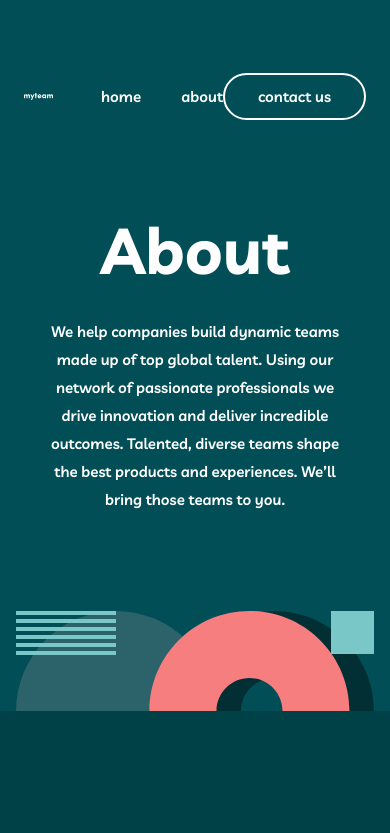
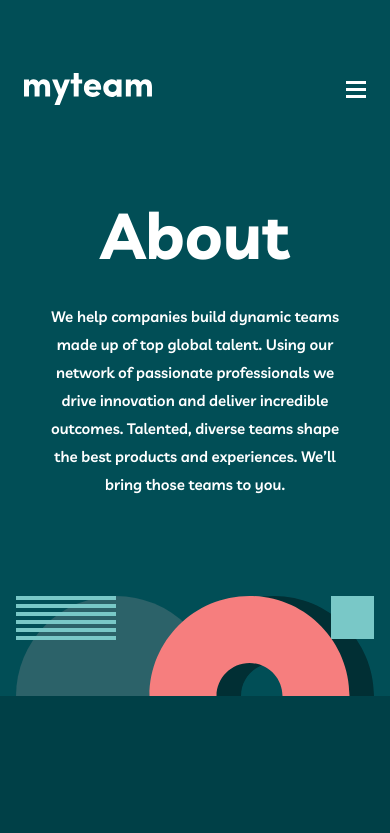
Before and after one commit to mohamedxamid/my-team, a plain HTML site: page about.html in a window 390 px wide. Shown: the top 833 px of the page. Drawn offline with Linux system fonts and the light colour scheme.

Commit message:
Update site-header structure of about page

```diff
--- a/about.html
+++ b/about.html
@@ -20,13 +20,19 @@
                     <img class="logo__img" src="img/logo.svg" alt="myteam logo" width="160" height="40">
                 </a>
             </div>
+            <div class="site-header__menubar">
                 <nav class="site-header__sitenav sitenav">
                     <ul class="sitenav__list">
                         <li class="sitenav__item"><a class="sitenav__link" href="#">home</a></li>
-                    <li class="sitenav__item"><a class="sitenav__link" href="#">about</a></li>
+                        <li class="sitenav__item"><a class="sitenav__link" href="about.html">about</a></li>
                     </ul>
                 </nav>
                 <a class="button" href="contact.html">contact us</a>
+            </div>
+
+            <button class="menubar-toggler js-menubar-toggler" type="button">
+                <span></span>
+            </button>
         </div>
     </header>
 
```
Lines whose indentation alone changed are shown as unchanged.
